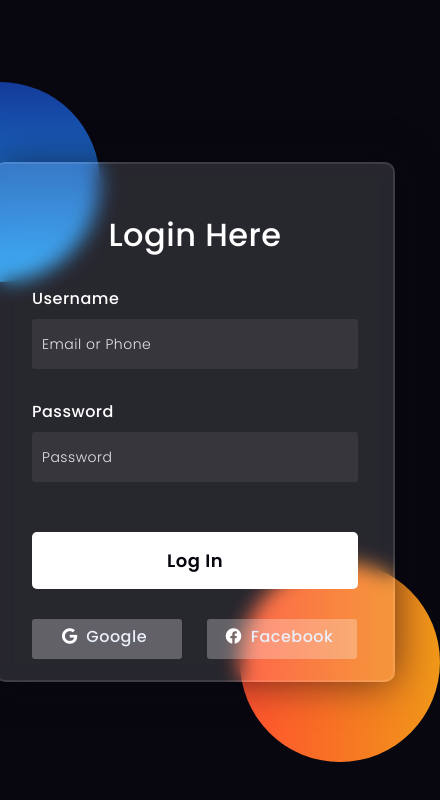
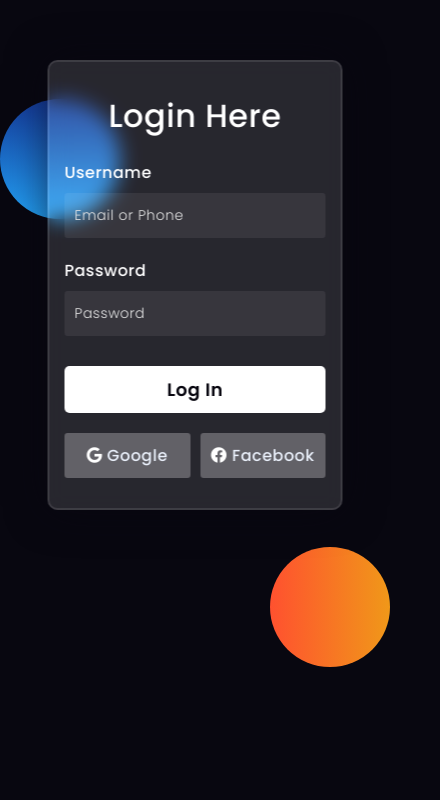
Before and after one commit to ZubaSiddique/Form, a plain HTML site: page index.html in a window 390 px wide. Shown: the whole page, 440 px wide, since content can reach past the window. Drawn offline with Linux system fonts and the light colour scheme.

Commit message:
Login form

```diff
--- a/index.html
+++ b/index.html
@@ -1,14 +1,15 @@
 <!DOCTYPE html>
 <html lang="english">
 <head>
-  <!-- Design by foolishdeveloper.com -->
+  <meta charset="UTF-8">
+  <meta name="viewport" content="width=device-width, initial-scale=1.0">
     <title>Glassmorphism login Form </title>
 
     <link rel="preconnect" href="https://fonts.gstatic.com">
     <link rel="stylesheet" href="https://cdnjs.cloudflare.com/ajax/libs/font-awesome/5.15.4/css/all.min.css">
     <link href="https://fonts.googleapis.com/css2?family=Poppins:wght@300;500;600&display=swap" rel="stylesheet">
-    <!--Stylesheet-->
-    <style media="screen">
+
+        <style>
       *,
 *:before,
 *:after{
@@ -16,8 +17,15 @@
     margin: 0;
     box-sizing: border-box;
 }
+html, body {
+    width: 100%;
+    overflow-x: hidden;
+}
 body{
     background-color: #080710;
+}
+h4{
+    padding-top: 0px;
 }
 .background{
     width: 430px;
@@ -28,10 +36,17 @@ body{
     top: 50%;
 }
 .background .shape{
-    height: 200px;
-    width: 200px;
+    height: 188px;
+    width: 188px;
     position: absolute;
     border-radius: 50%;
+}
+@media (max-width:400px) {
+    .background .shape{
+        height: 130px;
+        width: 130px;
+    }
+
 }
 .shape:first-child{
     background: linear-gradient(
@@ -39,8 +54,8 @@ body{
         #143a99,
         #23a2f6
     );
-    left: -80px;
-    top: -80px;
+    left: -75px;
+    top: -65px;
 }
 .shape:last-child{
     background: linear-gradient(
@@ -48,22 +63,48 @@ body{
         #ff512f,
         #f09819
     );
-    right: -30px;
-    bottom: -80px;
+    right: -45px;
+    bottom: -70px;
+}
+@media (max-width:400px) {
+    .shape:first-child {
+    top: -63px;
+    left: 20px;
+    width: 120px;
+    height: 120px;
+  }
+
+  .shape:last-child {
+    bottom: 15px;
+    right: 20px;
+    width: 120px;
+    height: 120px;
+  }
 }
 form{
-    height: 520px;
-    width: 400px;
+    height: 480px;
+    width: 380px;
     background-color: rgba(255,255,255,0.13);
     position: absolute;
     transform: translate(-50%,-50%);
-    top: 50%;
-    left: 50%;
+    margin-top: 330px;
+    margin-left: 655px;
     border-radius: 10px;
     backdrop-filter: blur(10px);
     border: 2px solid rgba(255,255,255,0.1);
     box-shadow: 0 0 40px rgba(8,7,16,0.6);
-    padding: 50px 35px;
+    padding: 0 35px;
+}
+@media (max-width:400px) {
+   form
+    {
+        width: 295px;
+        height: 450px;
+        padding: 0px 15px;
+        margin-top: 285px;
+        margin-left: 195px;
+    }
+
 }
 form *{
     font-family: 'Poppins',sans-serif;
@@ -75,19 +116,19 @@ form *{
 form h3{
     font-size: 32px;
     font-weight: 500;
-    line-height: 42px;
     text-align: center;
+    padding-top: 30px;
 }
 
 label{
     display: block;
-    margin-top: 30px;
+    margin-top: 20px;
     font-size: 16px;
     font-weight: 500;
 }
 input{
     display: block;
-    height: 50px;
+    height: 45px;
     width: 100%;
     background-color: rgba(255,255,255,0.07);
     border-radius: 3px;
@@ -96,19 +137,31 @@ input{
     font-size: 14px;
     font-weight: 300;
 }
+@media (max-width:400px) {
+    label{
+        margin-top: 20px;
+    }
+}
 ::placeholder{
     color: #e5e5e5;
 }
 button{
-    margin-top: 50px;
+    margin-top: 40px;
     width: 100%;
     background-color: #ffffff;
     color: #080710;
-    padding: 15px 0;
+    padding: 12px 0;
     font-size: 18px;
     font-weight: 600;
     border-radius: 5px;
     cursor: pointer;
+}
+@media (max-width:400px) {
+    button{
+        margin-top: 30px;
+        padding: 10px 0 ;
+
+    }
 }
 button:hover{
     background-color:#080710 ;
@@ -119,26 +172,53 @@ button:hover{
   margin-top: 30px;
   display: flex;
   cursor: pointer;
+  justify-content: space-between;
+}
+@media (max-width:400px) {
+    .social{
+        margin-top: 20px;
+    }
 }
 .social div{
   width: 150px;
   border-radius: 3px;
-  padding: 5px 10px 10px 5px;
+  padding: 9px 10px 10px 5px;
   background-color: rgba(255,255,255,0.27);
   color: #eaf0fb;
   text-align: center;
   cursor: pointer;
+}
+@media (max-width:400px) {
+    .social div{
+        width: 160px;
+        padding-top: 2px 8px 8px 4px;
+    }
 }
 .social div:hover{
   background-color: rgba(255,255,255,0.47);
   cursor: pointer;
 }
 .social .fb{
-  margin-left: 25px;
+  margin-left: 20px;
 }
-.social i{
-  margin-right: 4px;
+@media (max-width: 400px) {
+  .social {
+    flex-direction: row;
+    justify-content: space-between;
+    gap: 10px;
+  }
+
+  .social div {
+    flex: 1;
+    padding: 10px 0;
+    margin-left: 0 !important;
+    text-align: center;
+  }
+
+
 }
+
+
 
     </style>
 </head>
```
